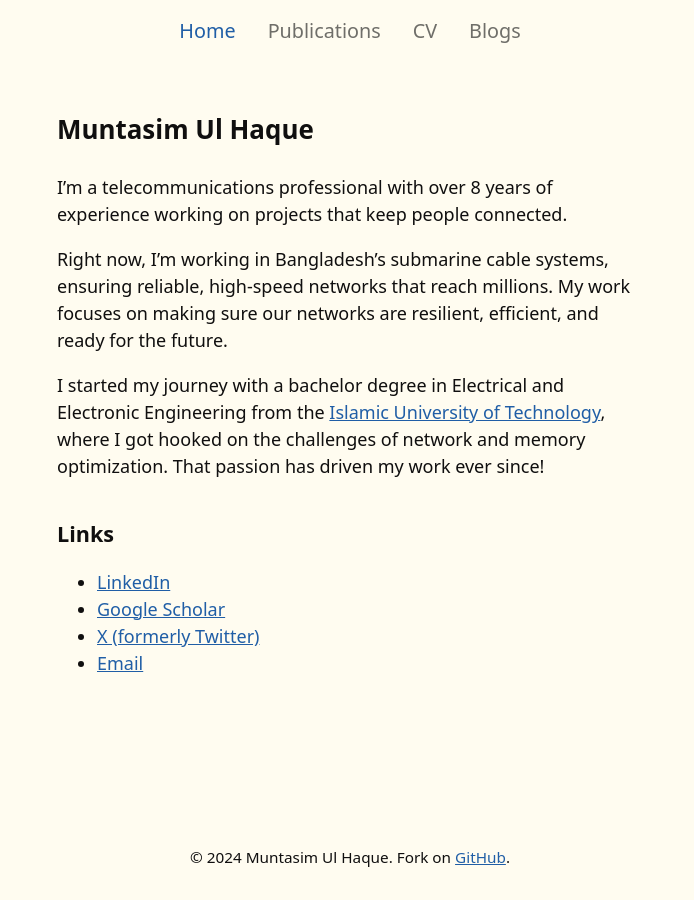
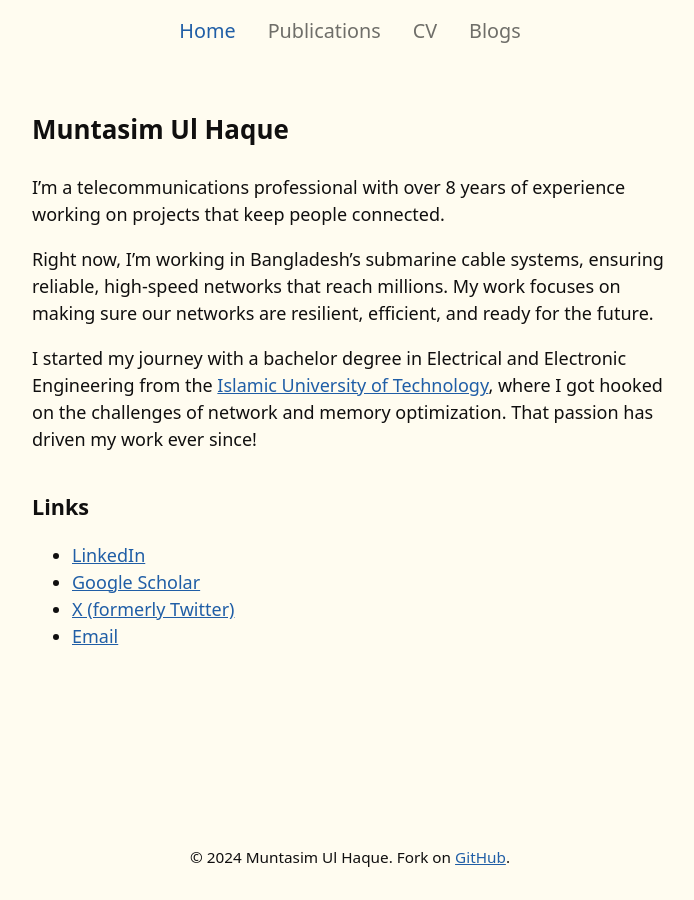
Before and after one commit to muntasimulhaque/muntasimulhaque.github.io, a Jekyll site: the page built from index.md, in a window 1280 px wide. Shown: the whole page, without its empty margins (290-984 px from the left). Built offline with Jekyll 4.4.1, drawn with Linux system fonts in a browser that asks for light colours; our own code applies the rules of GitHub Pages for plain Markdown files.

Commit message:
Update main.css

```diff
--- a/assets/css/main.css
+++ b/assets/css/main.css
@@ -5,7 +5,7 @@
     --link-color: #205EA6;
     --selection-color: #FFF5D6;
     --navigation-menu-color: #6F6E69;
-    --max-content-width: 650px;
+    --max-content-width: 700px;
 	--font-stack: system-ui, -apple-system, BlinkMacSystemFont,
                    "Segoe UI", Roboto, Oxygen, Ubuntu, Cantarell,
                    "Open Sans", "Helvetica Neue", sans-serif;
```
